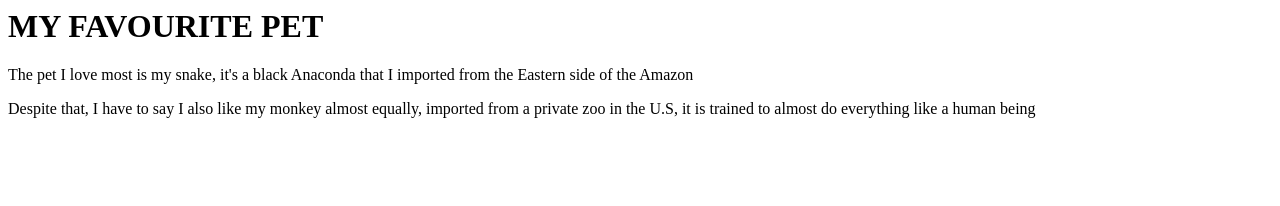
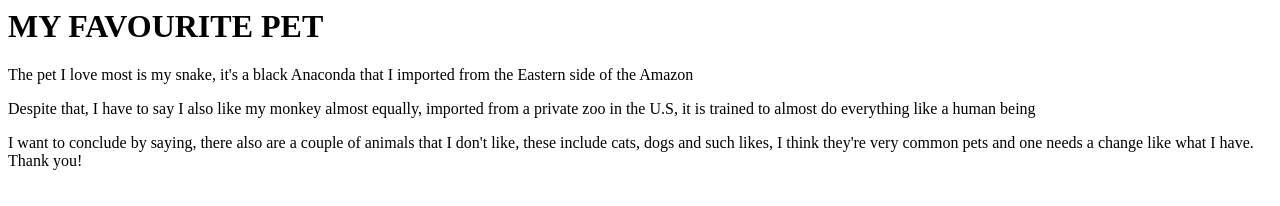
Before and after one commit to Markcollins682/my-pets, a plain HTML site: page Index.html in a window 1280 px wide. Drawn offline with Linux system fonts and the light colour scheme.

Commit message:
Added Third Paragraph

```diff
--- a/Index.html
+++ b/Index.html
@@ -4,5 +4,6 @@
         <h1>MY FAVOURITE PET</h1>
         <P>The pet I love most is my snake, it's a black Anaconda that I imported from the Eastern side of the Amazon</P>
         <p>Despite that, I have to say I also like my monkey almost equally, imported from a private zoo in the U.S, it is trained to almost do everything like a human being</p>
+        <p>I want to conclude by saying, there also are a couple of animals that I don't like, these include cats, dogs and such likes, I think they're very common pets and one needs a change like what I have. Thank you!</p>
     </body>
 </html>
```
